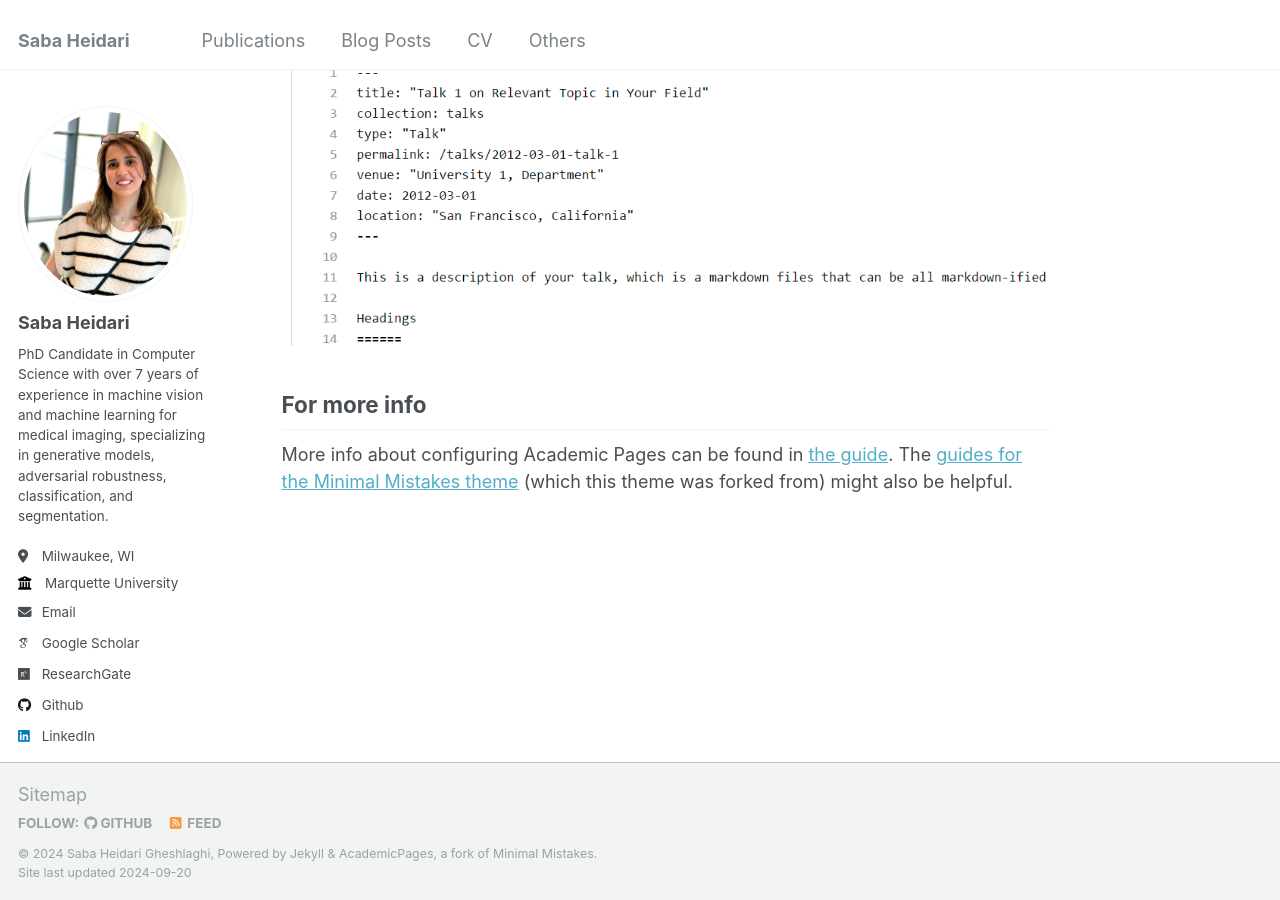
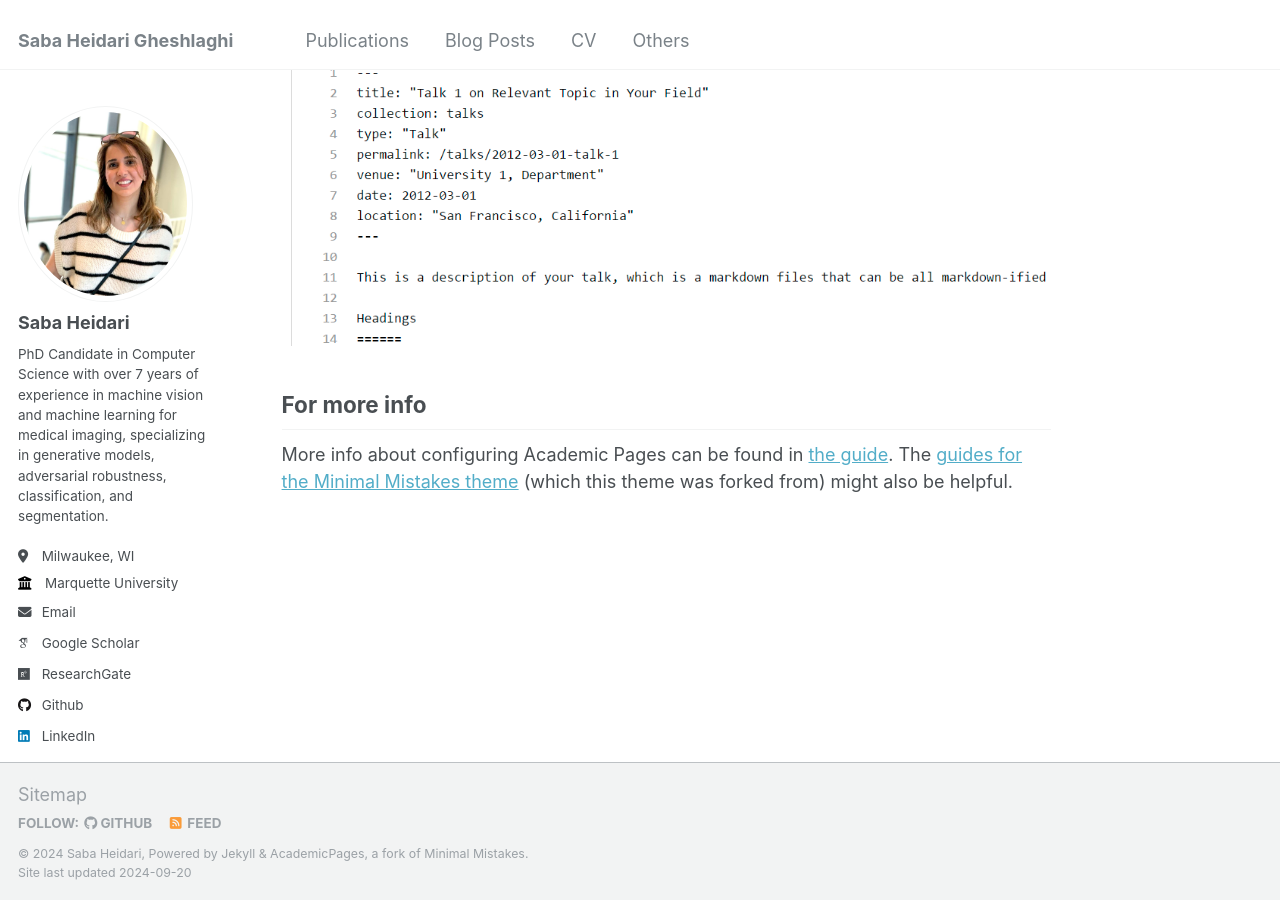
Before and after one commit to Saba-Heidari/Saba-Heidari.github.io, a Jekyll site: the page built from _pages/about.md, in a window 1280 px wide and 900 px high, scrolled down 2643 px. Built offline with Jekyll 4.4.1, drawn with Linux system fonts in a browser that asks for light colours; some web fonts are replaced.

```diff
--- a/_config.yml
+++ b/_config.yml
@@ -8,9 +8,9 @@
 
 # Basic Site Settings
 locale                   : "en-US"
-title                    : "Saba Heidari"
+title                    : "Saba Heidari Gheshlaghi"
 title_separator          : "-"
-name                     : &name "Saba Heidari Gheshlaghi"
+name                     : &name "Saba Heidari"
 description              : &description "PhD Candidate in Computer Science"
 url                      : https://saba-heidari.github.io/ # the base hostname & protocol for your site e.g. "https://mmistakes.github.io"
 baseurl                  : "" # the subpath of your site, e.g. "/blog"
```
